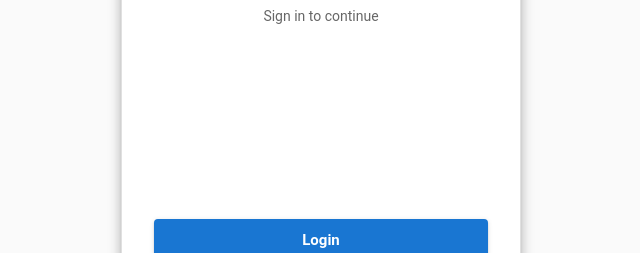
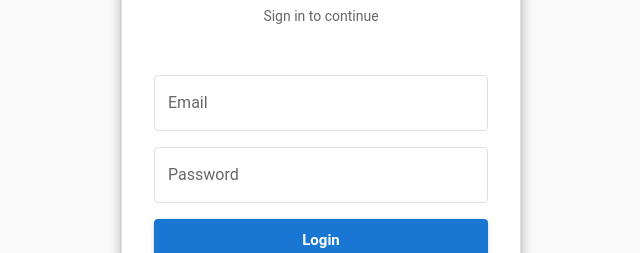
Before and after one commit to NStefanchuk/Pixter, a React (Vite) app in the folder client/: page /auth in a window 1280 px wide. Shown: the part 309-562 px from the top of the page, without its empty margins (319-959 px from the left). Built offline with nearby package versions, Linux system fonts and the light colour scheme.

Commit message:
light mode fixes v1

```diff
--- a/client/src/components/Login.mui.tsx
+++ b/client/src/components/Login.mui.tsx
@@ -19,12 +19,7 @@ const Login = ({ userLogin, setUserLogin, isLoading }: TLoginProps) => {
 
   return (
     <Box
-      sx={{
-        display: 'flex',
-        flexDirection: 'column',
-        gap: 2,
-        width: '100%',
-      }}
+      sx={{ display: 'flex', flexDirection: 'column', gap: 2, width: '100%' }}
     >
       <TextField
         placeholder="Email"
@@ -36,6 +31,27 @@ const Login = ({ userLogin, setUserLogin, isLoading }: TLoginProps) => {
         fullWidth
         variant="outlined"
         size="medium"
+        sx={{
+          '& .MuiInputLabel-root': { color: 'var(--text-secondary)' },
+          '& .MuiInputLabel-root.Mui-focused': { color: 'primary.main' },
+          '& .MuiOutlinedInput-root': {
+            bgcolor: 'var(--bg-paper, #fff)',
+            color: 'var(--text-primary, rgba(0,0,0,0.87))',
+            '& .MuiInputBase-input::placeholder': {
+              color: 'var(--text-secondary, rgba(0,0,0,0.6))',
+              opacity: 1,
+            },
+            '& .MuiOutlinedInput-notchedOutline': {
+              borderColor: 'var(--divider, rgba(0,0,0,0.23))',
+            },
+            '&:hover .MuiOutlinedInput-notchedOutline': {
+              borderColor: 'var(--text-secondary, rgba(0,0,0,0.6))',
+            },
+            '&.Mui-focused .MuiOutlinedInput-notchedOutline': {
+              borderColor: 'primary.main',
+            },
+          },
+        }}
       />
 
       <TextField
@@ -48,6 +64,27 @@ const Login = ({ userLogin, setUserLogin, isLoading }: TLoginProps) => {
         fullWidth
         variant="outlined"
         size="medium"
+        sx={{
+          '& .MuiInputLabel-root': { color: 'var(--text-secondary)' },
+          '& .MuiInputLabel-root.Mui-focused': { color: 'primary.main' },
+          '& .MuiOutlinedInput-root': {
+            bgcolor: 'var(--bg-paper, #fff)',
+            color: 'var(--text-primary, rgba(0,0,0,0.87))',
+            '& .MuiInputBase-input::placeholder': {
+              color: 'var(--text-secondary, rgba(0,0,0,0.6))',
+              opacity: 1,
+            },
+            '& .MuiOutlinedInput-notchedOutline': {
+              borderColor: 'var(--divider, rgba(0,0,0,0.23))',
+            },
+            '&:hover .MuiOutlinedInput-notchedOutline': {
+              borderColor: 'var(--text-secondary, rgba(0,0,0,0.6))',
+            },
+            '&.Mui-focused .MuiOutlinedInput-notchedOutline': {
+              borderColor: 'primary.main',
+            },
+          },
+        }}
       />
 
       <Button
@@ -58,6 +95,13 @@ const Login = ({ userLogin, setUserLogin, isLoading }: TLoginProps) => {
         sx={{
           textTransform: 'none',
           fontWeight: 600,
+          bgcolor: 'primary.main',
+          color: '#fff',
+          '&:hover': { bgcolor: 'primary.dark' },
+          '&.Mui-disabled': {
+            bgcolor: 'action.disabledBackground',
+            color: 'action.disabled',
+          },
         }}
       >
         Login
--- a/client/src/components/Registration.mui.tsx
+++ b/client/src/components/Registration.mui.tsx
@@ -25,14 +25,31 @@ const Registration = ({
     setUserData({ ...userData, [name]: value })
   }
 
+  const fieldSx = {
+    '& .MuiInputLabel-root': { color: 'var(--text-secondary)' },
+    '& .MuiInputLabel-root.Mui-focused': { color: 'primary.main' },
+    '& .MuiOutlinedInput-root': {
+      bgcolor: 'var(--bg-paper, #fff)',
+      color: 'var(--text-primary, rgba(0,0,0,0.87))',
+      '& .MuiInputBase-input::placeholder': {
+        color: 'var(--text-secondary, rgba(0,0,0,0.6))',
+        opacity: 1,
+      },
+      '& .MuiOutlinedInput-notchedOutline': {
+        borderColor: 'var(--divider, rgba(0,0,0,0.23))',
+      },
+      '&:hover .MuiOutlinedInput-notchedOutline': {
+        borderColor: 'var(--text-secondary, rgba(0,0,0,0.6))',
+      },
+      '&.Mui-focused .MuiOutlinedInput-notchedOutline': {
+        borderColor: 'primary.main',
+      },
+    },
+  } as const
+
   return (
     <Box
-      sx={{
-        display: 'flex',
-        flexDirection: 'column',
-        gap: 2,
-        width: '100%',
-      }}
+      sx={{ display: 'flex', flexDirection: 'column', gap: 2, width: '100%' }}
     >
       <TextField
         placeholder="Username"
@@ -44,6 +61,7 @@ const Registration = ({
         fullWidth
         variant="outlined"
         size="medium"
+        sx={fieldSx}
       />
 
       <TextField
@@ -56,6 +74,7 @@ const Registration = ({
         fullWidth
         variant="outlined"
         size="medium"
+        sx={fieldSx}
       />
 
       <TextField
@@ -68,6 +87,7 @@ const Registration = ({
         fullWidth
         variant="outlined"
         size="medium"
+        sx={fieldSx}
       />
 
       <Button
@@ -78,6 +98,13 @@ const Registration = ({
         sx={{
           textTransform: 'none',
           fontWeight: 600,
+          bgcolor: 'primary.main',
+          color: '#fff',
+          '&:hover': { bgcolor: 'primary.dark' },
+          '&.Mui-disabled': {
+            bgcolor: 'action.disabledBackground',
+            color: 'action.disabled',
+          },
         }}
       >
         {isLoading ? 'Loading…' : 'Register'}
--- a/client/src/pages/Welcome.mui.tsx
+++ b/client/src/pages/Welcome.mui.tsx
@@ -82,19 +82,18 @@ const Welcome = () => {
             alignItems: 'center',
             justifyContent: 'center',
             borderRadius: '50%',
-            filter: 'drop-shadow(0 8px 20px rgba(156,39,176,0.5))',
             color: 'primary.main',
           }}
           aria-label="Pixter logo"
         >
-          <RiCameraLensFill size={64} />
+          <RiCameraLensFill size={94} />
         </Box>
 
         {/* Title */}
         <Typography
           variant="h5"
           fontWeight={600}
-          sx={{ mb: 1, color: 'text.primary' }}
+          sx={{ mb: 1, color: 'var(--text-primary, rgba(0,0,0,0.87))' }}
         >
           Create. Capture. Connect.
         </Typography>
@@ -104,7 +103,8 @@ const Welcome = () => {
           variant="body2"
           sx={{
             mb: 3,
-            color: 'var(--text-secondary, rgba(0,0,0,0.6))',
+            color: 'var(--text-primary, rgba(0,0,0,0.87))',
+            opacity: 0.85,
             lineHeight: 1.5,
           }}
         >
@@ -134,7 +134,8 @@ const Welcome = () => {
           sx={{
             display: 'block',
             mt: 2.5,
-            color: 'var(--text-secondary, rgba(0,0,0,0.6))',
+            color: 'var(--text-primary, rgba(0,0,0,0.87))',
+            opacity: 0.75,
           }}
         >
           Join now and be part of a creative community.
```
